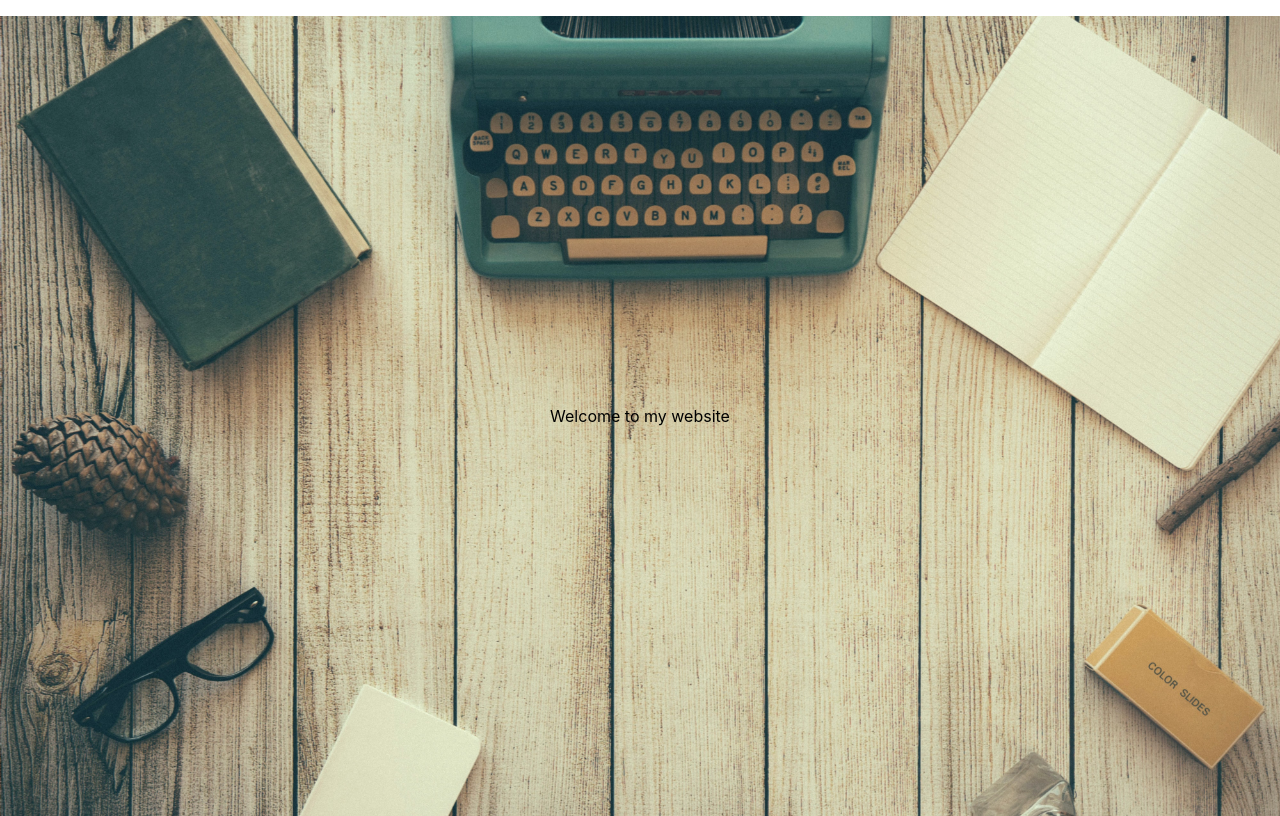
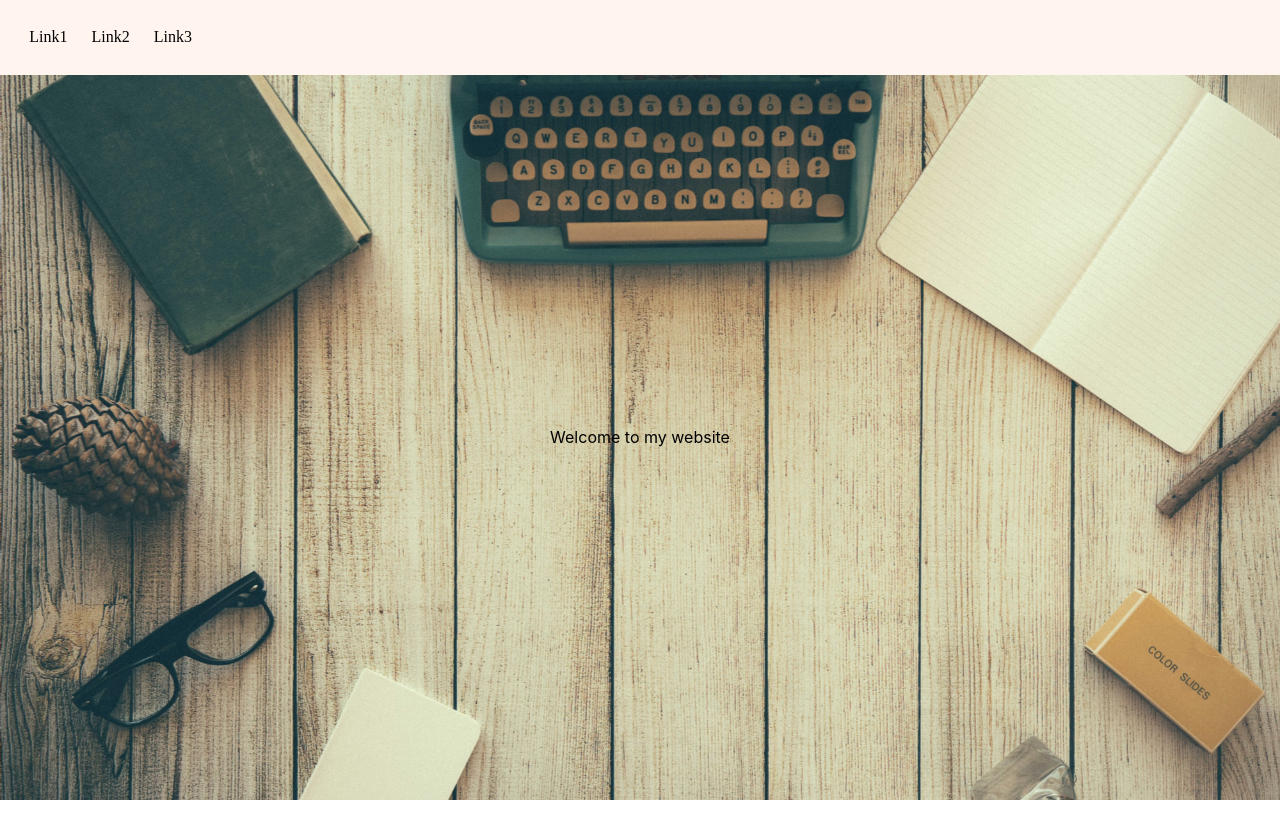
Before and after one commit to kyfohatl/portfolio-website-backend, a React (Create React App) app in the folder frontend/: page / in a window 1280 px wide. Built offline with nearby package versions, Linux system fonts and the light colour scheme.

Commit message:
Started work on basic navbar

```diff
--- a/frontend/public/index.html
+++ b/frontend/public/index.html
@@ -23,6 +23,138 @@
       Learn how to configure a non-root public URL by running `npm run build`.
     -->
   <title>React App</title>
+  <style>
+    html,
+    body,
+    div,
+    span,
+    applet,
+    object,
+    iframe,
+    h1,
+    h2,
+    h3,
+    h4,
+    h5,
+    h6,
+    p,
+    blockquote,
+    pre,
+    a,
+    abbr,
+    acronym,
+    address,
+    big,
+    cite,
+    code,
+    del,
+    dfn,
+    em,
+    img,
+    ins,
+    kbd,
+    q,
+    s,
+    samp,
+    small,
+    strike,
+    strong,
+    sub,
+    sup,
+    tt,
+    var,
+    b,
+    u,
+    i,
+    center,
+    dl,
+    dt,
+    dd,
+    ol,
+    ul,
+    li,
+    fieldset,
+    form,
+    label,
+    legend,
+    table,
+    caption,
+    tbody,
+    tfoot,
+    thead,
+    tr,
+    th,
+    td,
+    article,
+    aside,
+    canvas,
+    details,
+    embed,
+    figure,
+    figcaption,
+    footer,
+    header,
+    hgroup,
+    menu,
+    nav,
+    output,
+    ruby,
+    section,
+    summary,
+    time,
+    mark,
+    audio,
+    video {
+      margin: 0;
+      padding: 0;
+      border: 0;
+      font-size: 100%;
+      font: inherit;
+      vertical-align: baseline;
+    }
+
+    /* HTML5 display-role reset for older browsers */
+    article,
+    aside,
+    details,
+    figcaption,
+    figure,
+    footer,
+    header,
+    hgroup,
+    menu,
+    nav,
+    section {
+      display: block;
+    }
+
+    body {
+      line-height: 1;
+    }
+
+    ol,
+    ul {
+      list-style: none;
+    }
+
+    blockquote,
+    q {
+      quotes: none;
+    }
+
+    blockquote:before,
+    blockquote:after,
+    q:before,
+    q:after {
+      content: '';
+      content: none;
+    }
+
+    table {
+      border-collapse: collapse;
+      border-spacing: 0;
+    }
+  </style>
 </head>
 
 <body>
--- /dev/null
+++ b/frontend/src/components/Navbar.css
@@ -0,0 +1,24 @@
+@font-face {
+  font-family: shizuru;
+  src: url('https://fonts.googleapis.com/css2?family=Noto+Serif+Display:ital,wght@1,600&display=swap');
+}
+
+.navbar {
+  background-color: seashell;
+  display: flex;
+  flex-direction: row;
+  padding: 16pt 16pt 16pt 16pt;
+  justify-content: left;
+}
+
+.navbar-button {
+  margin-right: 8px;
+  padding: 8px 8px 8px 8px;
+  list-style-type: none;
+  border-radius: 8px;
+  font-family: shizuru;
+}
+
+.navbar-button:hover {
+  background-color: gainsboro;
+}
--- /dev/null
+++ b/frontend/src/components/Navbar.tsx
@@ -0,0 +1,11 @@
+import "./Navbar.css"
+
+export default function Navbar() {
+  return (
+    <nav className="navbar">
+      <li className="navbar-button">Link1</li>
+      <li className="navbar-button">Link2</li>
+      <li className="navbar-button">Link3</li>
+    </nav>
+  )
+}
--- a/frontend/src/pages/Home.css
+++ b/frontend/src/pages/Home.css
@@ -1,9 +1,8 @@
 .welcome-text {
+  flex-grow: 1;
   display: flex;
   justify-content: center;
   align-items: center;
-  height: 100%;
-  width: 100%;
 }
 
 .background {
@@ -12,4 +11,6 @@
   background-position: center;
   height: 100vh;
   width: 100vw;
+  display: flex;
+  flex-direction: column;
 }
--- a/frontend/src/pages/Home.tsx
+++ b/frontend/src/pages/Home.tsx
@@ -1,11 +1,15 @@
 import backgroundImage from "../assets/images/backgroundImage.jpg"
 import "./Home.css"
+import Navbar from "../components/Navbar"
 
 export default function Home() {
   console.log(backgroundImage)
   return (
-    <div className="background">
-      <p className="welcome-text">Welcome to my website</p>
-    </div>
+    <>
+      <div className="background">
+        <Navbar />
+        <p className="welcome-text">Welcome to my website</p>
+      </div>
+    </>
   )
 }
```
